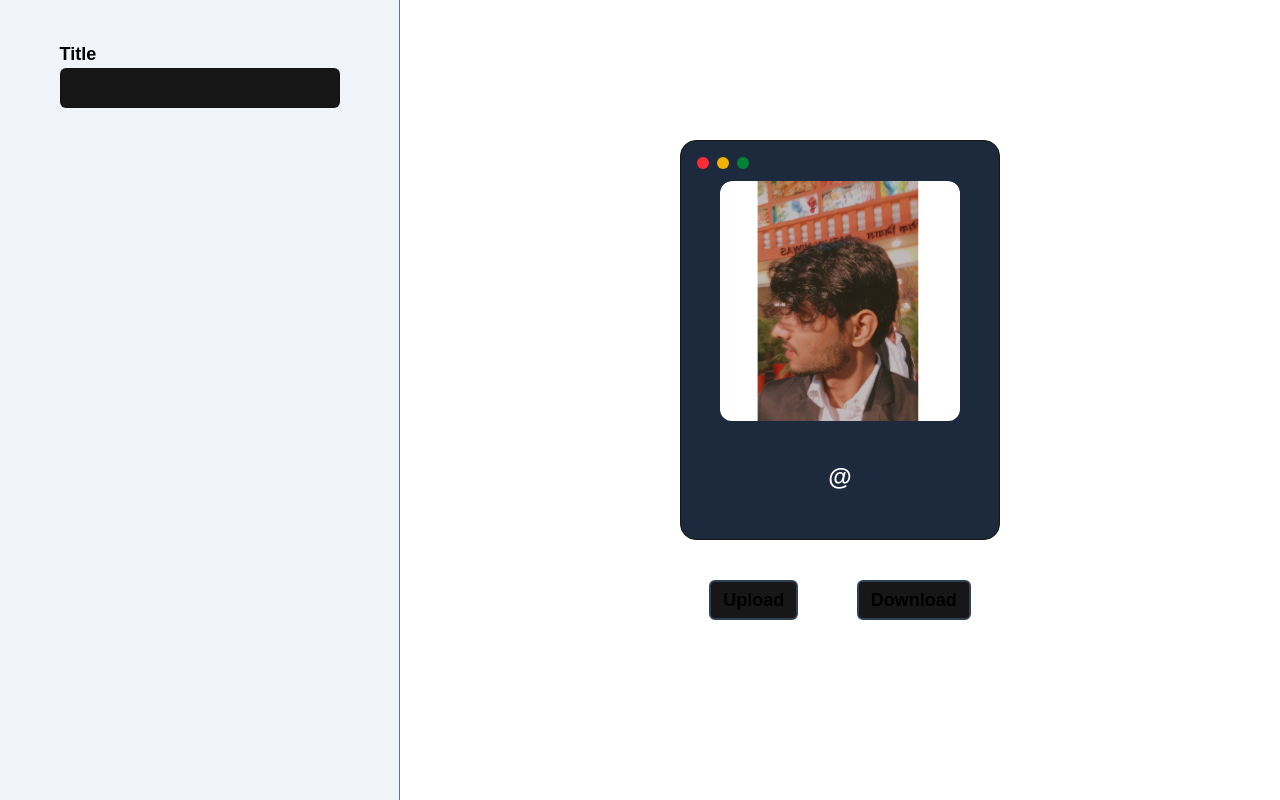
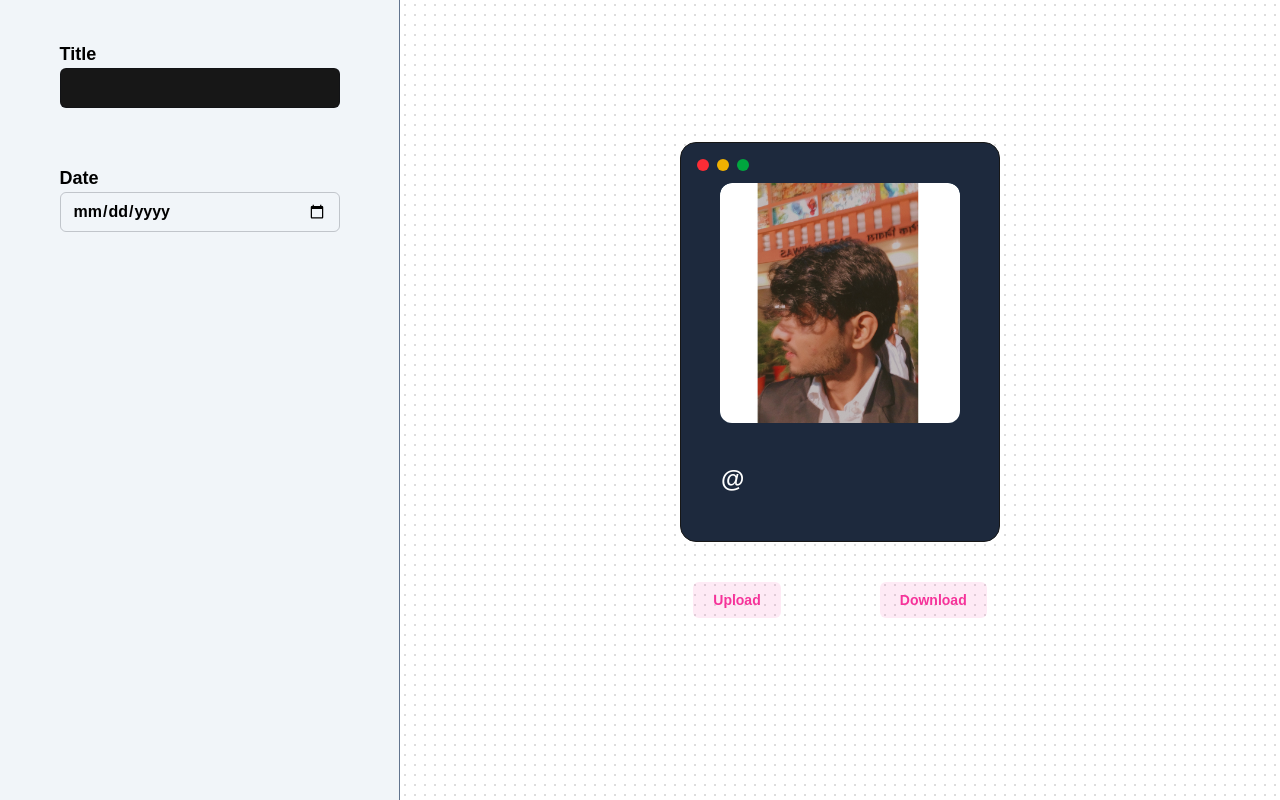
Before and after one commit to AmitSharma404/newCard, a Next.js app: page / in a window 1280 px wide. Built offline with nearby package versions, Linux system fonts and the light colour scheme.

Commit message:
added Card

```diff
--- a/app/Components/Card.tsx
+++ b/app/Components/Card.tsx
@@ -1,21 +1,31 @@
 import Image from "next/image";
 import img from "../img.jpg";
-export const Card = ({input}) => {
+export const Card = (props) => {
   return (
     <div className="flex flex-col">
-      <div className="h-100 w-80 rounded-2xl border-1 border-foreground bg-slate-800 flex relative py-10 flex-col items-center gap-10 text-left">
+      <div className="h-100 w-80 rounded-2xl border-1 border-foreground bg-slate-800 flex relative pt-10 flex-col items-center gap-10 text-left">
         <span className=" bg-red-500 mac top-4 left-4"></span>
         <span className=" bg-yellow-500 mac top-4 left-9"></span>
-        <span className=" bg-green-700 mac top-4 left-14"></span>
+        <span className=" bg-green-600 mac top-4 left-14"></span>
         <div className=" bg-sky-500/10 h-60 w-60 rounded-xl overflow-hidden ">
           <Image src={img} className="rounded-xl" alt="" />
         </div>
-        <div className="">
-            <h2 className="text-white font-bold text-2xl">@{input}</h2>
+        <div className="text-left w-full px-10 pb-4">
+          <h2 className="text-white font-bold text-2xl">@{props.input}</h2>
+          <p className="text-white text-end font-semibold ">{props.date}</p>
         </div>
       </div>
       <div className="flex justify-around py-10">
-        <button className="button">Upload</button>
+        <div className="relative w-40">
+          {" "}
+          <div className="flex items-center justify-centertransition-colors">
+            <span className="font-semibold button">Upload</span>
+          </div>
+          <input
+            type="file"
+            className="absolute inset-0 w-full h-full opacity-0 cursor-pointer"
+          />
+        </div>
         <button className="button">Download</button>
       </div>
     </div>
--- a/app/Components/Hero.tsx
+++ b/app/Components/Hero.tsx
@@ -2,22 +2,31 @@
 import { useState } from 'react';
 import { Card } from "./Card"
 
+
+
 export const Hero = () => {
-
-    const [input,setInput] = useState('');
-
-    console.log(input);
+    const [input,setInput] = useState("");
+    const [date,setDate] = useState("");
 
     return(
         <div className="min-h-screen w-full flex justify-between">
-            <div className="min-w-100 min-h-full border-r border-slate-500 bg-slate-100 flex justify-center py-10">
+            <div className="min-w-100 min-h-full border-r border-slate-500 bg-slate-100 flex flex-col items-center py-10 gap-14">
                <div className='flex flex-col'>
                 <label htmlFor="lable" className='text-lg font-semibold'>Title</label>
-                 <input type="text" className="bg-foreground w-70 h-10 rounded-md border border-slate-950/20 px-3 font-semibold" onChange={(e) => setInput(e.target.value)} />
+                 <input type="text" className="bg-foreground w-70 h-10 rounded-md border border-slate-950/20 px-3 font-semibold" onChange={(e) => setInput(e.target.value)}/>
+               </div>
+               <div className='flex flex-col'>
+                    <label htmlFor="data" className='text-lg font-semibold'>Date</label>
+                    <input type="date" className='g-foreground w-70 h-10 rounded-md border border-slate-950/20 px-3 font-semibold'
+                    onChange={(e) => setDate(e.target.value)}/>
                </div>
             </div>
-           <div className="flex items-center justify-center w-full">
-             <Card input={input}/>
+           <div className="flex items-center justify-center w-full"
+           style={{
+            backgroundImage:`radial-gradient(circle at center,#ddd 15%,#fff 0%)`,
+            backgroundSize:"10px 10px"
+           }}>
+             <Card input={input} date={date}/>
            </div>
         </div>
     )
--- a/app/globals.css
+++ b/app/globals.css
@@ -30,5 +30,5 @@ body {
   @apply h-3 w-3 rounded-full absolute top-4;
 }
 @utility button{
-  @apply rounded-md border-2 border-slate-700 text-lg font-semibold px-3 py-1 cursor-pointer bg-foreground
+  @apply rounded-md bg-pink-500/10 text-sm font-semibold px-5 py-2 cursor-pointer text-pink-500
 }
```
